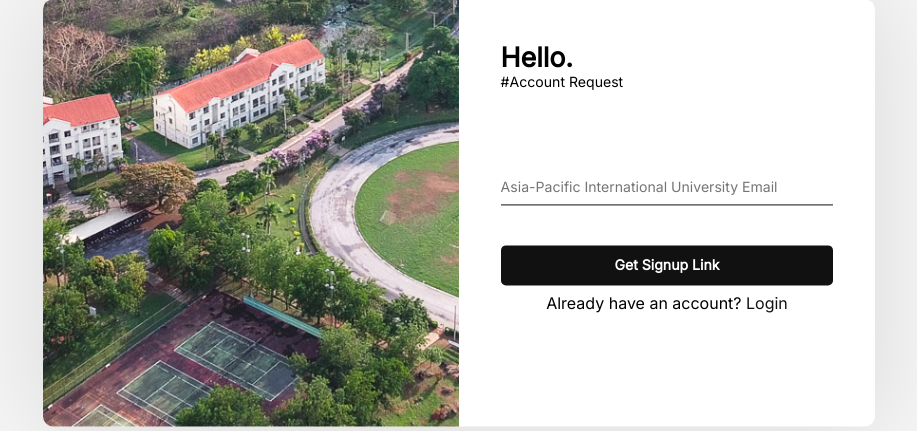
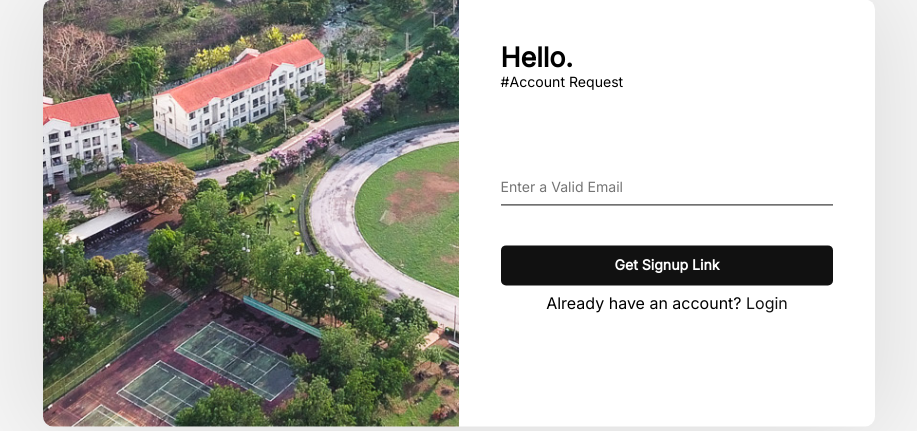
Before and after one commit to Vichhagar/Hello, a Django app: page /requestaccount/ in a window 1280 px wide. Shown: the part 187-618 px from the top of the page, without its empty margins (181-1098 px from the left). Run offline with Django 4.2, Linux system fonts and the light colour scheme.

Commit message:
Update requestAccount.html
Changing UI to accept any email

```diff
--- a/hello_public/templates/hello_public/requestAccount.html
+++ b/hello_public/templates/hello_public/requestAccount.html
@@ -25,7 +25,7 @@
                 <form method="POST">
                     {% csrf_token %}
                     <div class="text">
-                        <input id="email" type="text" placeholder="Asia-Pacific International University Email" name="email">
+                        <input id="email" type="text" placeholder="Enter a Valid Email" name="email">
                     </div>
 
                     <input type="submit" id="form_submit" value="Get Signup Link">
```
